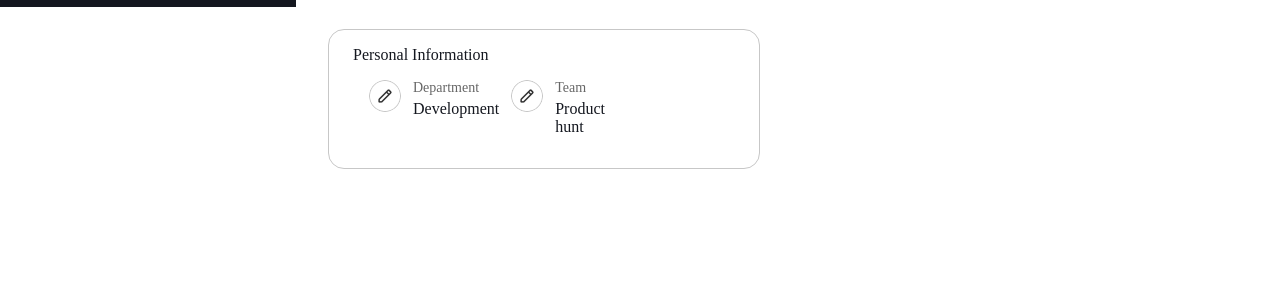
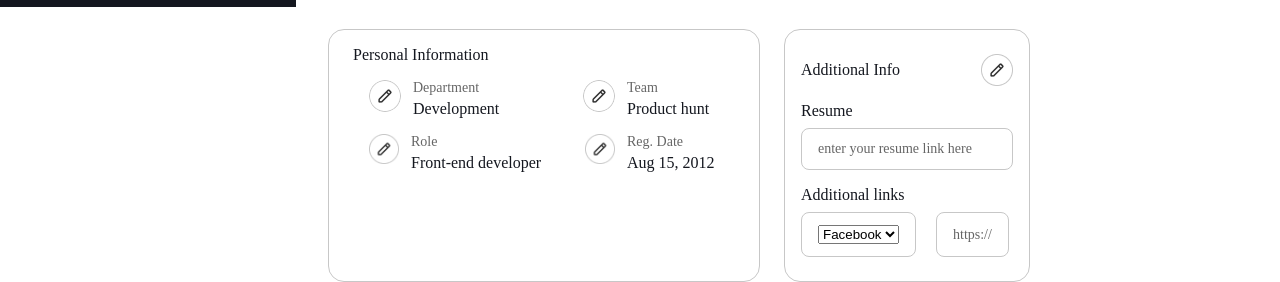
Before and after one commit to giorgikvantidze0/css-9.1, a plain HTML site: page index.html in a window 1280 px wide. Shown: the part 754-1036 px from the top of the page. Before the commit the page ends 923 px from the top, so only its background shows below. Drawn offline with Linux system fonts and the light colour scheme.

Commit message:
noot.finish

```diff
--- a/index.html
+++ b/index.html
@@ -233,7 +233,7 @@
                             <div>
                                 <p class="personal-text">Personal Information</p>
                             </div>
-
+                            <div class="boxix-container">
                                 <div class="personal-development">
                                     <div class="classs">
                                         <div class="claa-one">
@@ -252,6 +252,59 @@
                                         </div>
                                     </div>
                                 </div>
+
+                                <div class="personal-development-role">
+                                    <div class="classs-role-too">
+                                        <div class="claa-one-role">
+                                            <img src="./images/Department.png" alt="logo" width="30px" height="30px">
+                                            <div class="claas-textandheader">
+                                                <p class="headeerr">Role</p>
+                                                <p class="texttclass">Front-end developer</p>
+                                            </div>
+                                        </div>
+                                        <div class="claa-one">
+                                            <img src="./images/Department.png" alt="logo" width="30px" height="30px">
+                                            <div class="claas-textandheader">
+                                                <p class="headeerr">Reg. Date</p>
+                                                <p class="texttclass">Aug 15, 2012</p>
+                                            </div>
+                                        </div>
+                                    </div>
+                                </div>
+                            </div>
+                        </div>
+
+                        <div class="container-Additional">
+                            <div class="container-box">
+                                <div class="container-info">
+                                    <p class="container-title">Additional Info</p>
+                                    <img src="./images/Department.png" alt="logo">
+                                </div>
+                                <div class="resume">
+                                    <p class="container-title">Resume</p>
+                                    <div class="bordeer">
+                                        <p class="border-text">enter your resume link here</p>
+                                    </div>
+                                </div>
+                                <div class="resume">
+                                    <p class="container-title">Additional links</p>
+                                    <div class="border">
+                                        <div class="bordeer-linkdin">
+                                            <select name="select" id="select">
+                                                <option value="select" class="Facebook">Facebook
+                                                </option>
+                                                <option value="select" class="Facebook">Github
+                                                </option>
+                                            </select>
+                                        </div>
+                                        <div class="bordeer-linkdin-search">
+                                            <p class="border-text">https://</p>
+                                        </div>
+                                    </div>
+                                </div>
+
+                            </div>
+
                         </div>
                     </div>
                 </div>
--- a/main.css
+++ b/main.css
@@ -380,6 +380,7 @@
     width: 100%;
     display: flex;
     padding-top: 32px;
+    gap: 24px;
 }
 
 .Personal-information {
@@ -395,17 +396,21 @@
     color: #14171F;
 }
 
+.boxix-container {
+    padding: 16px;
+}
+
 .personal-development {
     max-width: 400px;
     width: 100%;
-    padding: 16px;
+
 }
 
 .classs {
     display: flex;
     max-width: 161px;
     width: 100%;
-    gap: 12px;
+    gap: 70px;
 }
 
 .claas-textandheader {
@@ -420,6 +425,7 @@
 }
 
 .texttclass {
+    width: 150px;
     font-size: 16px;
     color: #14171F;
 }
@@ -435,6 +441,114 @@
     max-width: 144px;
     width: 100%;
 }
+
+.personal-development-role {
+    padding: 16px 0px;
+}
+
+
+.classs-role-too {
+    display: flex;
+    gap: 24px;
+}
+
+.claa-one-role {
+    max-width: 201px;
+    width: 100%;
+    display: flex;
+    gap: 12px;
+}
+
+
+
+.container-Additional {
+    max-width: 246px;
+    width: 100%;
+    border-radius: 16px;
+    border: 1px solid #C7C7C7;
+}
+
+.container-box {
+    max-width: 246px;
+    padding: 24px 16px;
+    display: flex;
+    flex-direction: column;
+    gap: 16px;
+}
+
+.container-info {
+    max-width: 214px;
+    width: 100%;
+    display: flex;
+    justify-content: space-between;
+    align-items: center;
+}
+
+.container-title {
+    color: #14171F;
+    font-size: 16px;
+}
+
+.resume {
+    max-width: 214px;
+    width: 100%;
+    display: flex;
+    gap: 8px;
+    flex-direction: column;
+}
+
+.bordeer {
+    max-width: 214px;
+    width: 100%;
+    border: 1px solid #C7C7C7;
+    border-radius: 8px;
+    padding: 12px 16px;
+}
+
+.border-text {
+    color: #666666;
+    font-size: 14px;
+}
+
+.border {
+    max-width: 214px;
+    width: 100%;
+    display: flex;
+    gap: 20px;
+}
+
+
+.bordeer-linkdin {
+    max-width: 122px;
+    border: 1px solid #C7C7C7;
+    border-radius: 8px;
+    padding: 12px 16px;
+    gap: 10px;
+    display: flex;
+}
+
+
+.Facebook {
+    color: #666666;
+    padding: 10px 16px;
+    max-width: 118px;
+    border-radius: 8px;
+    background-color: #D2F0FF;
+}
+
+.bordeer-linkdin-search {
+    max-width: 84px;
+    border: 1px solid #C7C7C7;
+    border-radius: 8px;
+    padding: 12px 16px;
+    display: flex;
+    align-items: center;
+}
+
+
+
+
+
 
 
 
```
Also changed, not shown: images/isaarii.svg (added). Lines whose indentation alone changed are shown as unchanged.
